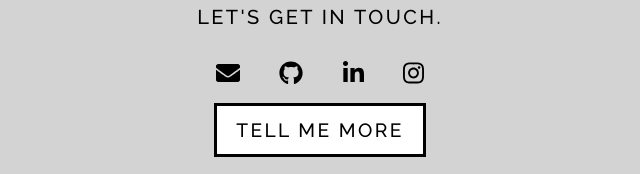
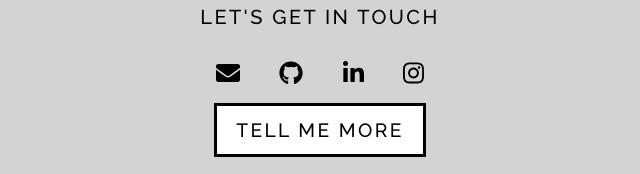
Before and after one commit to IuliaRobas/iuliarobas.github.io, a plain HTML site: page index.html in a window 1280 px wide. Shown: the part 374-548 px from the top of the page, 320-960 px from the left. Drawn offline with nearby package versions, Linux system fonts and the light colour scheme.

Commit message:
style changes

```diff
--- a/index.html
+++ b/index.html
@@ -55,7 +55,7 @@
       <div class="row justify-content-center">
         <div class="col-md-5 text-center">
           <p>
-            Let's get in touch.
+            Let's get in touch
           </p>
           <a href="mailto:iulia.chpt@gmail.com" onClick="openMail()" target=" _blank"><i
               class="fas fa-envelope"></i></a>
```
